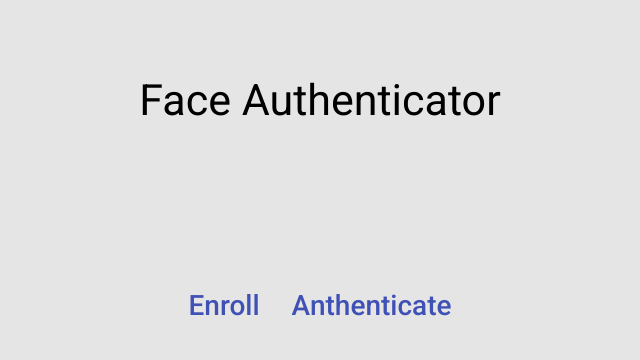
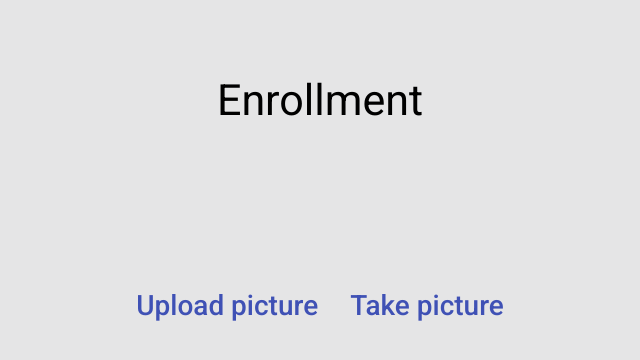
Before and after one commit to Nightglowie/ECE-big-data, an Angular app: page /enrollment in a window 1280 px wide. Before the commit this address led to /. Shown: the top 360 px of the page, without its empty margins (320-960 px from the left). Built offline with nearby package versions, Linux system fonts and the light colour scheme.

Commit message:
pages templates done

```diff
--- a/src/app/app.component.html
+++ b/src/app/app.component.html
@@ -1 +1 @@
-<app-menu></app-menu>
+<router-outlet></router-outlet>
--- a/src/app/app.module.ts
+++ b/src/app/app.module.ts
@@ -20,8 +20,10 @@ import { AuthenticationComponent } from './authentication/authentication.compone
     BrowserAnimationsModule,
     MatButtonModule,
     RouterModule.forRoot([
-      {path: 'enroll', component: EnrollmentComponent},
-      {path: 'authen', component: AuthenticationComponent},
+      {path: 'menu', component: MenuComponent},
+      {path: 'enrollment', component: EnrollmentComponent},
+      {path: 'authentication', component: AuthenticationComponent},
+      {path: '', redirectTo: '/menu', pathMatch: 'full'},
     ]),
   ],
   providers: [],
--- a/src/app/authentication/authentication.component.css
+++ b/src/app/authentication/authentication.component.css
@@ -0,0 +1,27 @@
+p {
+  width: 100%;
+  text-align: center;
+  margin: auto;
+  height: 200px;
+  line-height: 200px;
+}
+
+div {
+  width: 100%;
+  text-align: center;
+  margin: auto;
+  height: 200px;
+  line-height: 200px;
+}
+
+::ng-deep .mat-button{
+  padding: 0 6px 0 6px;
+  margin: 6px 8px 6px 8px;
+  min-width: 88px;
+  border-radius: 3px;
+  font-size: 28px;
+  text-align: center;
+  text-decoration:none;
+  border: none;
+  outline: none;
+}
--- a/src/app/authentication/authentication.component.html
+++ b/src/app/authentication/authentication.component.html
@@ -1 +1,4 @@
-<p>authentication works!</p>
+<p>Authentication</p>
+<div>
+  <button mat-button color="primary">Upload picture</button>
+</div>
--- a/src/app/enrollment/enrollment.component.css
+++ b/src/app/enrollment/enrollment.component.css
@@ -0,0 +1,27 @@
+p {
+  width: 100%;
+  text-align: center;
+  margin: auto;
+  height: 200px;
+  line-height: 200px;
+}
+
+div {
+  width: 100%;
+  text-align: center;
+  margin: auto;
+  height: 200px;
+  line-height: 200px;
+}
+
+::ng-deep .mat-button{
+  padding: 0 6px 0 6px;
+  margin: 6px 8px 6px 8px;
+  min-width: 88px;
+  border-radius: 3px;
+  font-size: 28px;
+  text-align: center;
+  text-decoration:none;
+  border: none;
+  outline: none;
+}
--- a/src/app/enrollment/enrollment.component.html
+++ b/src/app/enrollment/enrollment.component.html
@@ -1 +1,5 @@
-<p>enrollment works!</p>
+<p>Enrollment</p>
+<div>
+  <button mat-button color="primary">Upload picture</button>
+  <button mat-button color="primary">Take picture</button>
+</div>
--- a/src/app/menu/menu.component.html
+++ b/src/app/menu/menu.component.html
@@ -1,5 +1,5 @@
 <p>Face Authenticator</p>
 <div>
-  <button mat-button color="primary"  routerLink="/enroll">Enroll</button>
-  <button mat-button color="primary"  routerLink="/authen">Anthenticate</button>
+  <button mat-button color="primary"  routerLink="/enrollment">Enroll</button>
+  <button mat-button color="primary"  routerLink="/authentication">Anthenticate</button>
 </div>
```
